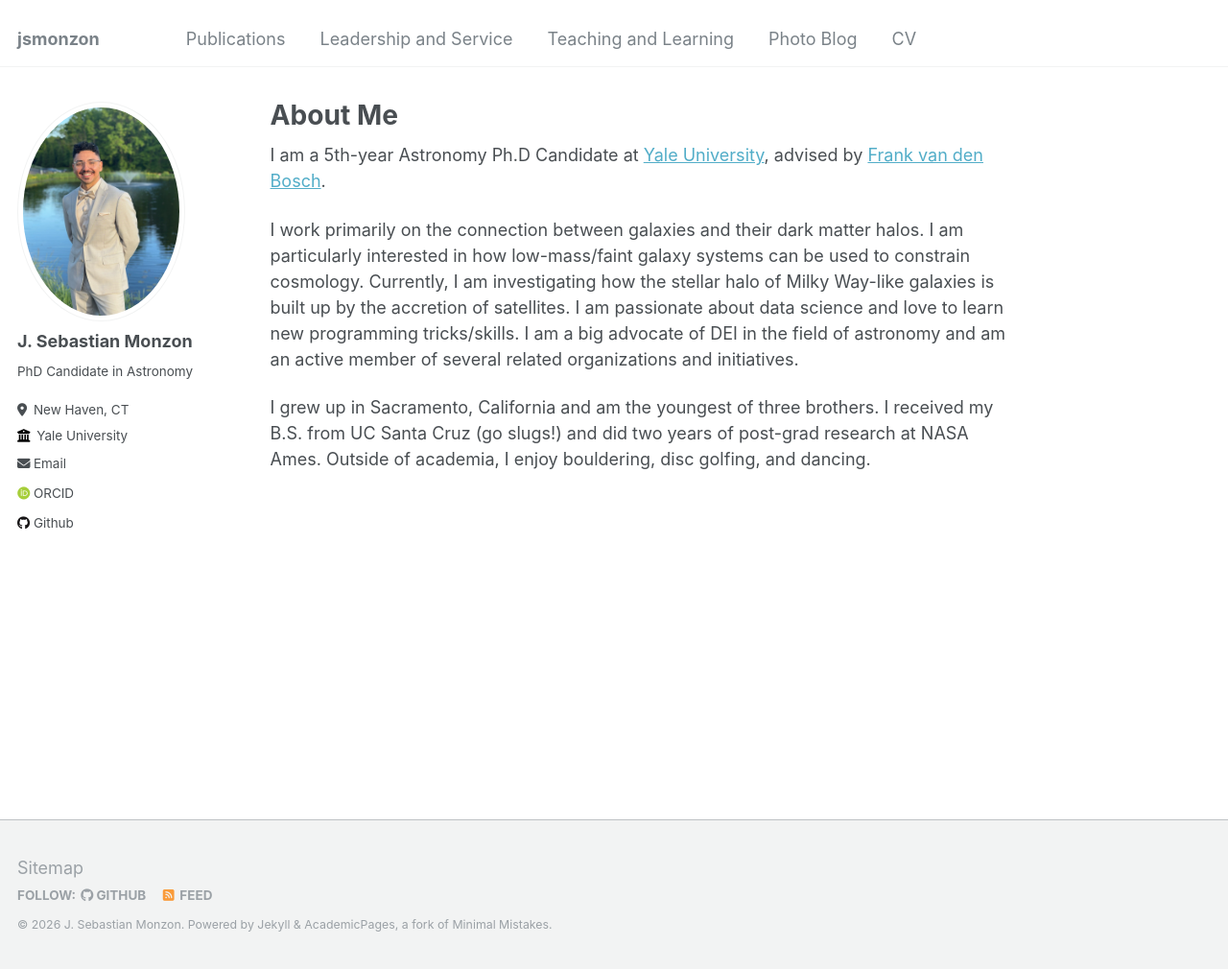
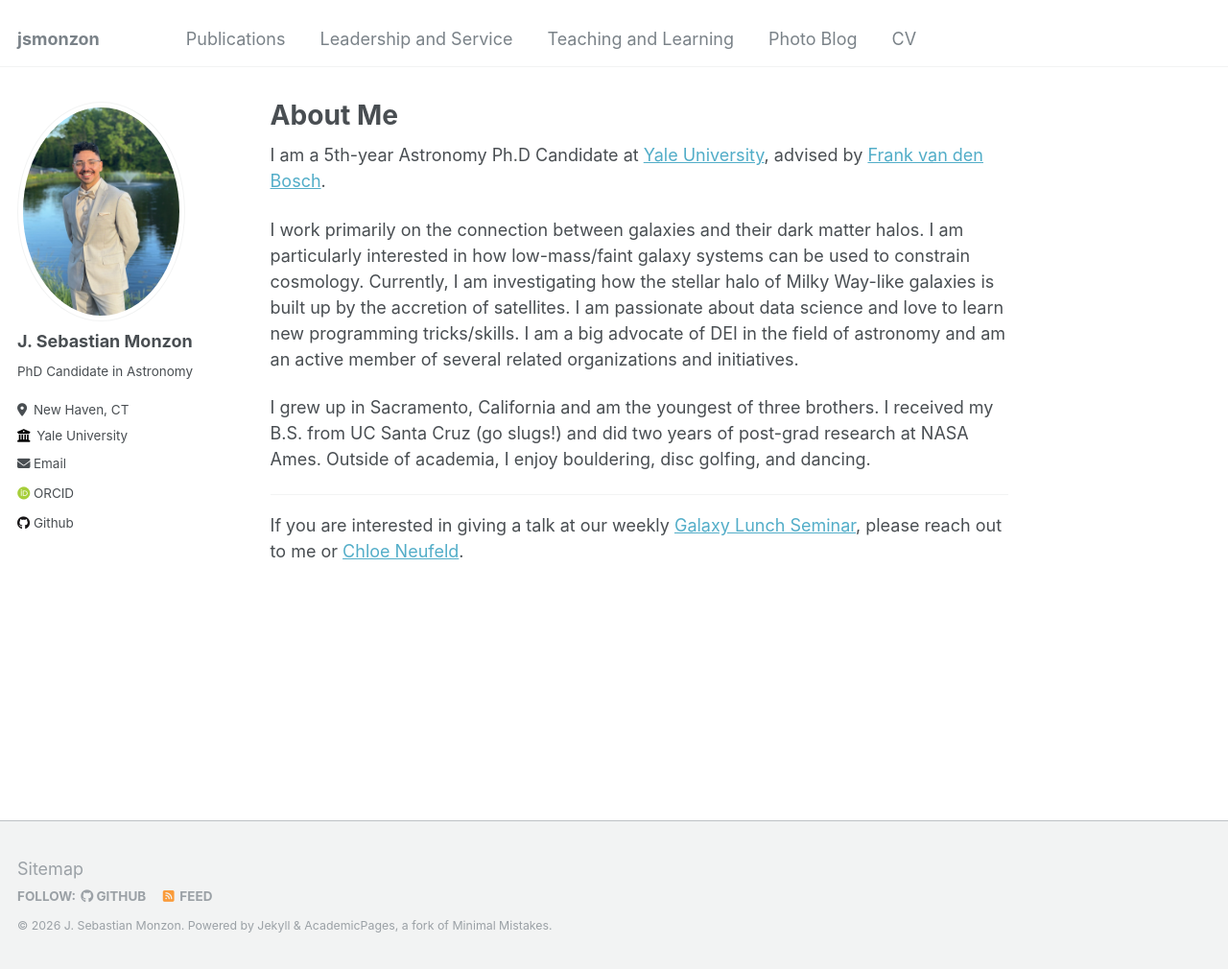
Before and after one commit to jsmonzon/jsmonzon.github.io, a Jekyll site: the page built from _pages/about.md, in a window 1280 px wide and 1010 px high. Shown: the whole window at 96% size. Built offline with Jekyll 4.4.1, drawn with Linux system fonts in a browser that asks for light colours; some web fonts are replaced.

Commit message:
added galunc

```diff
--- a/_pages/about.md
+++ b/_pages/about.md
@@ -12,3 +12,6 @@ I am a 5th-year Astronomy Ph.D Candidate at [Yale University](https://astronomy.
 I work primarily on the connection between galaxies and their dark matter halos. I am particularly interested in how low-mass/faint galaxy systems can be used to constrain cosmology. Currently, I am investigating how the stellar halo of Milky Way-like galaxies is built up by the accretion of satellites. I am passionate about data science and love to learn new programming tricks/skills. I am a big advocate of DEI in the field of astronomy and am an active member of several related organizations and initiatives.
 
 I grew up in Sacramento, California and am the youngest of three brothers. I received my B.S. from UC Santa Cruz (go slugs!) and did two years of post-grad research at NASA Ames. Outside of academia, I enjoy bouldering, disc golfing, and dancing.
+
+---
+If you are interested in giving a talk at our weekly [Galaxy Lunch Seminar](https://yalegalaxylunch.github.io/), please reach out to me or [Chloe Neufeld](https://chloeneufeld.github.io/).
```
